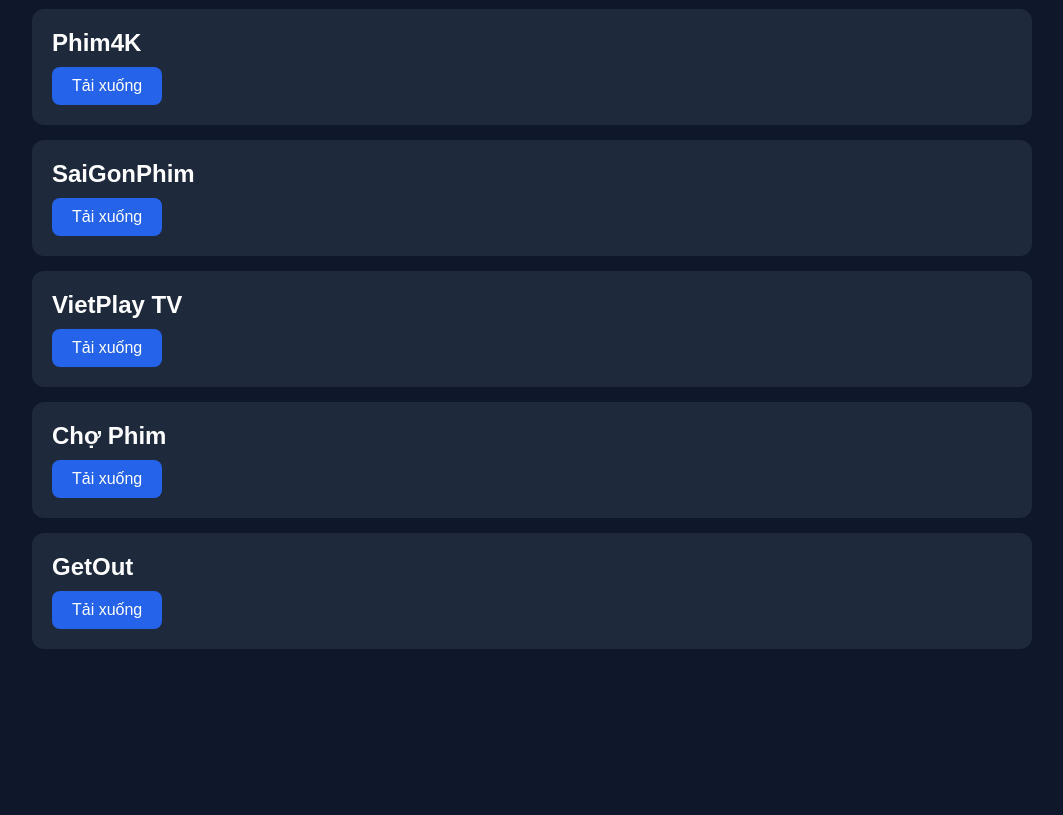
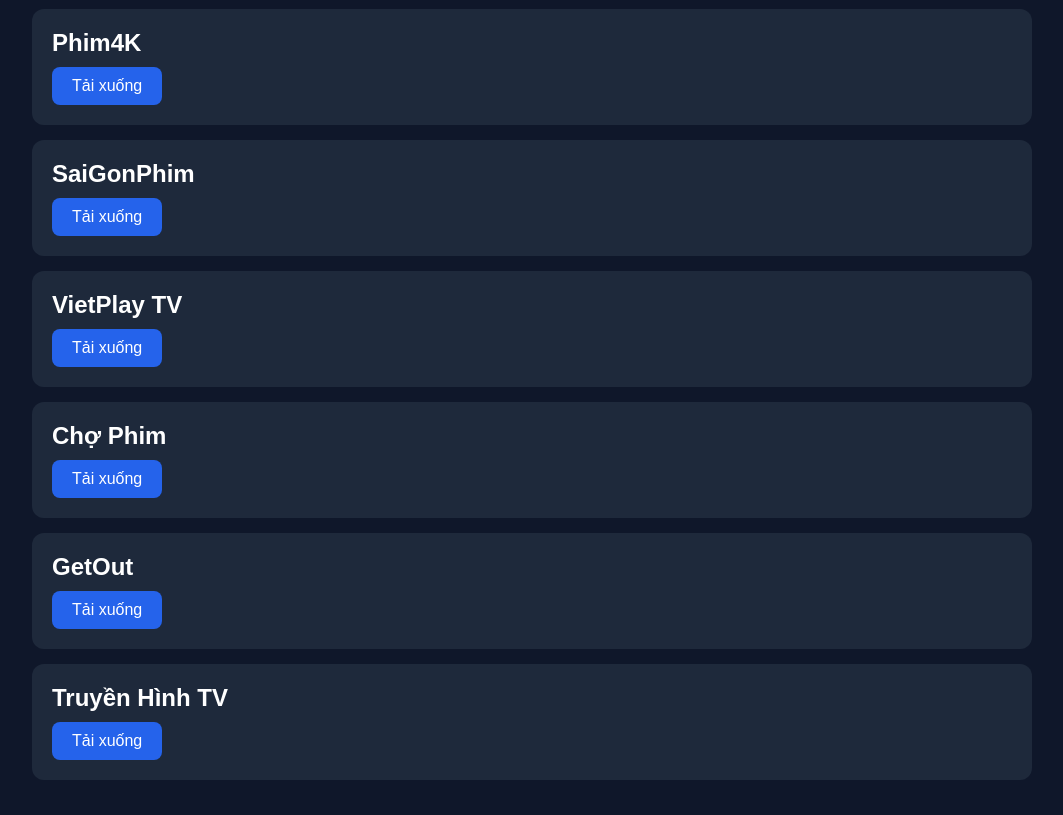
Before and after one commit to movielegend/movielegend-store, a plain HTML site: page index.html in a window 1280 px wide. Shown: the part 100-915 px from the top of the page, without its empty margins (108-1171 px from the left). Before the commit the page ends 800 px from the top, so only its background shows below. Drawn offline with Linux system fonts and the light colour scheme.

Commit message:
Update index.html

```diff
--- a/index.html
+++ b/index.html
@@ -91,6 +91,13 @@ h1{
     </a>
 </div>
 
+<div class="app">
+    <h2>Truyền Hình TV</h2>
+    <a class="download" href="apk/apk/TV-4.00 (1).apk">
+        Tải xuống
+    </a>
+</div>
+
 </div>
 
 </body>
```
